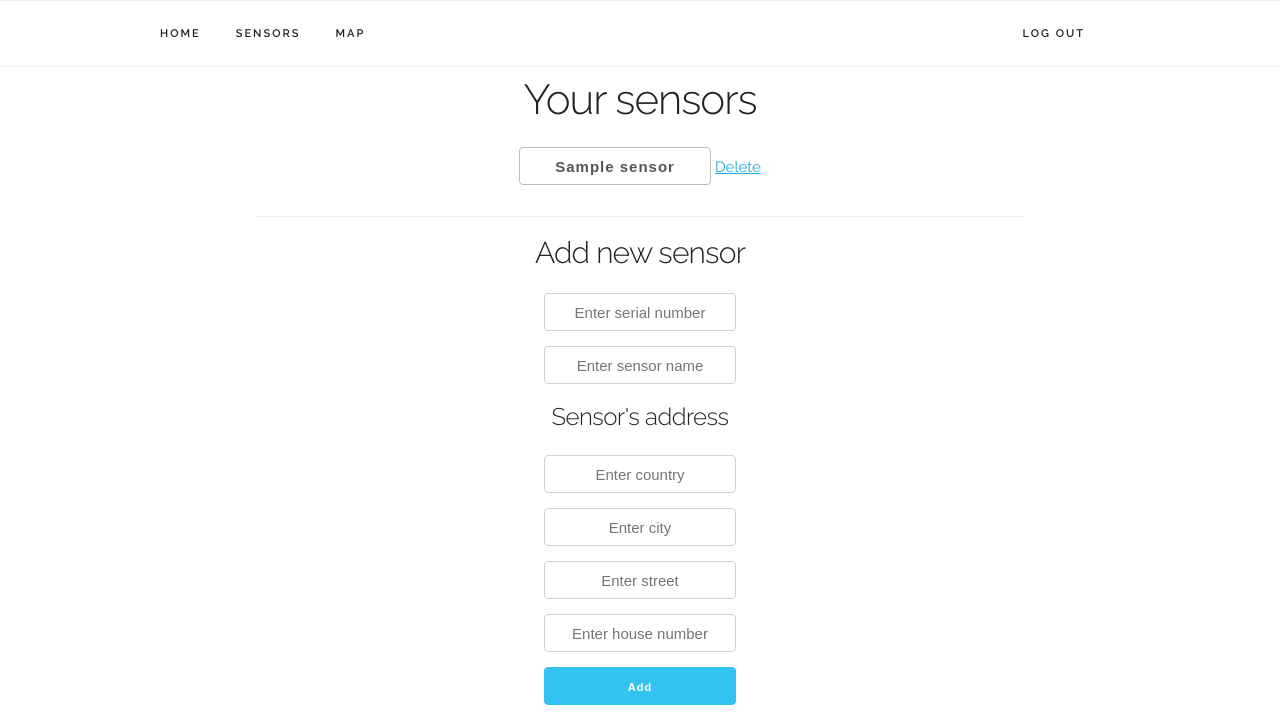
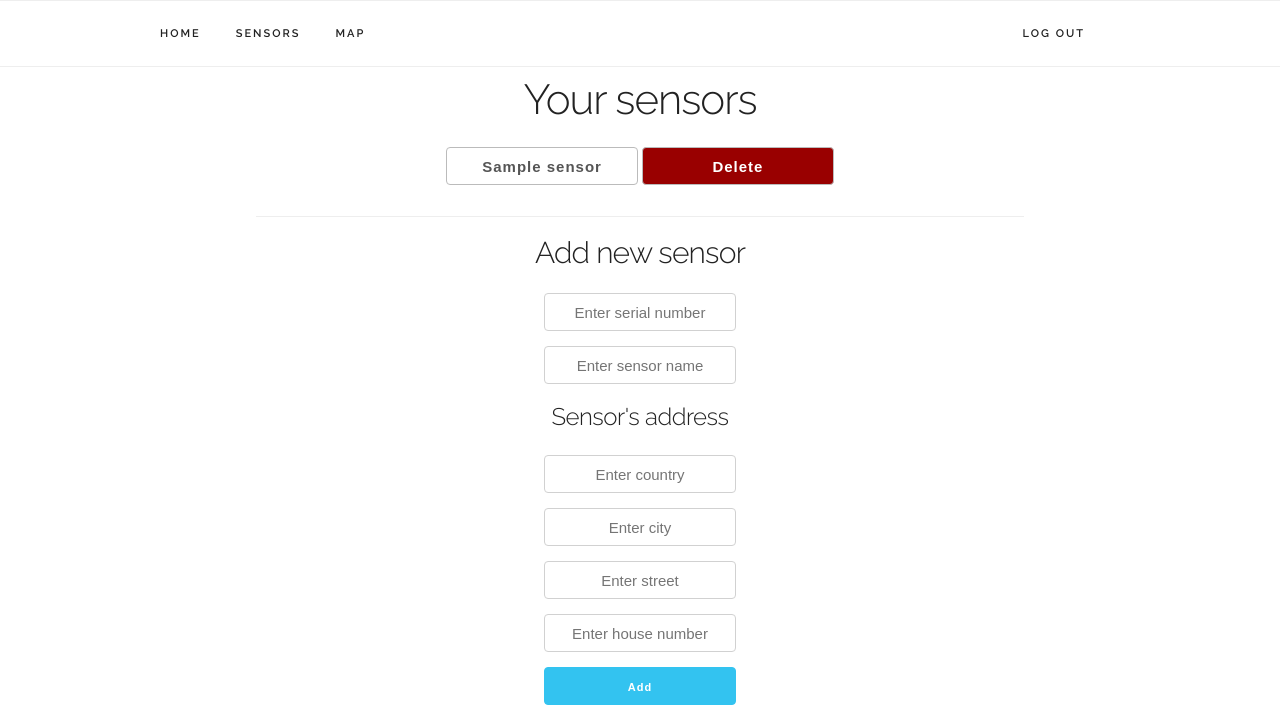
Before and after one commit to mpralat/co-sensor-server, a Django app: page /sensors/list in a window 1280 px wide. Shown: the top 714 px of the page. Run offline with Django 3.2, Linux system fonts and the light colour scheme; a user stored in the database is signed in; tables that the repository leaves empty hold one stand-in row (values such as "Sample post"); some libraries are stand-ins or nearby versions.

Commit message:
Appearance of 'Delete' button changed.

```diff
--- a/sensors/static/sensors/css/style.css
+++ b/sensors/static/sensors/css/style.css
@@ -1,3 +1,8 @@
+:root {
+  --attention_colour: #990000;
+  --main_font_colour: #555;
+}
+
 .block-center {
   padding: 0;
 }
@@ -36,7 +41,7 @@ input.sensor-name {
   display: inline-block;
   height: 38px;
   padding: 0 30px;
-  color: #555;
+  color: var(--main_font_colour);
   font-weight: 600;
   line-height: 38px;
   letter-spacing: .1rem;
@@ -50,3 +55,8 @@ input.sensor-name {
   margin-bottom: 1.5rem;
   font-family: Sans-Serif;
 }
+
+.delete {
+  background-color: var(--attention_colour);
+  color: white;
+}
--- a/sensors/templates/sensors/list.html
+++ b/sensors/templates/sensors/list.html
@@ -23,7 +23,7 @@
           <a href="{% url 'room' sensor.serial_number %}" class="sensor-link">
             {{ sensor.name }}
           </a>
-          <a href="{% url 'sensor_delete' sensor.serial_number %}">Delete</a>
+          <a href="{% url 'sensor_delete' sensor.serial_number %}" class="sensor-link delete">Delete</a>
         </div>
       {% endfor %}
     </div>
```
